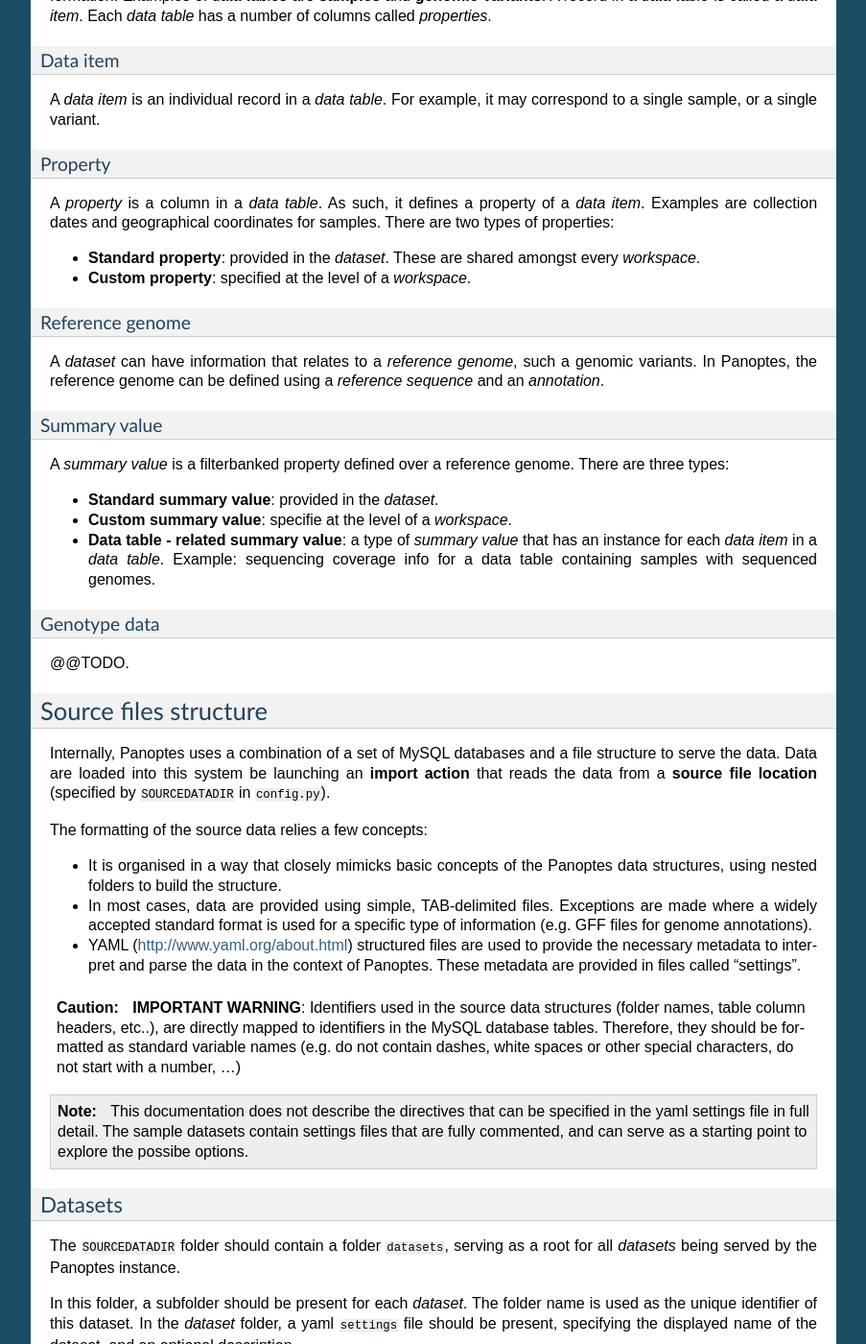
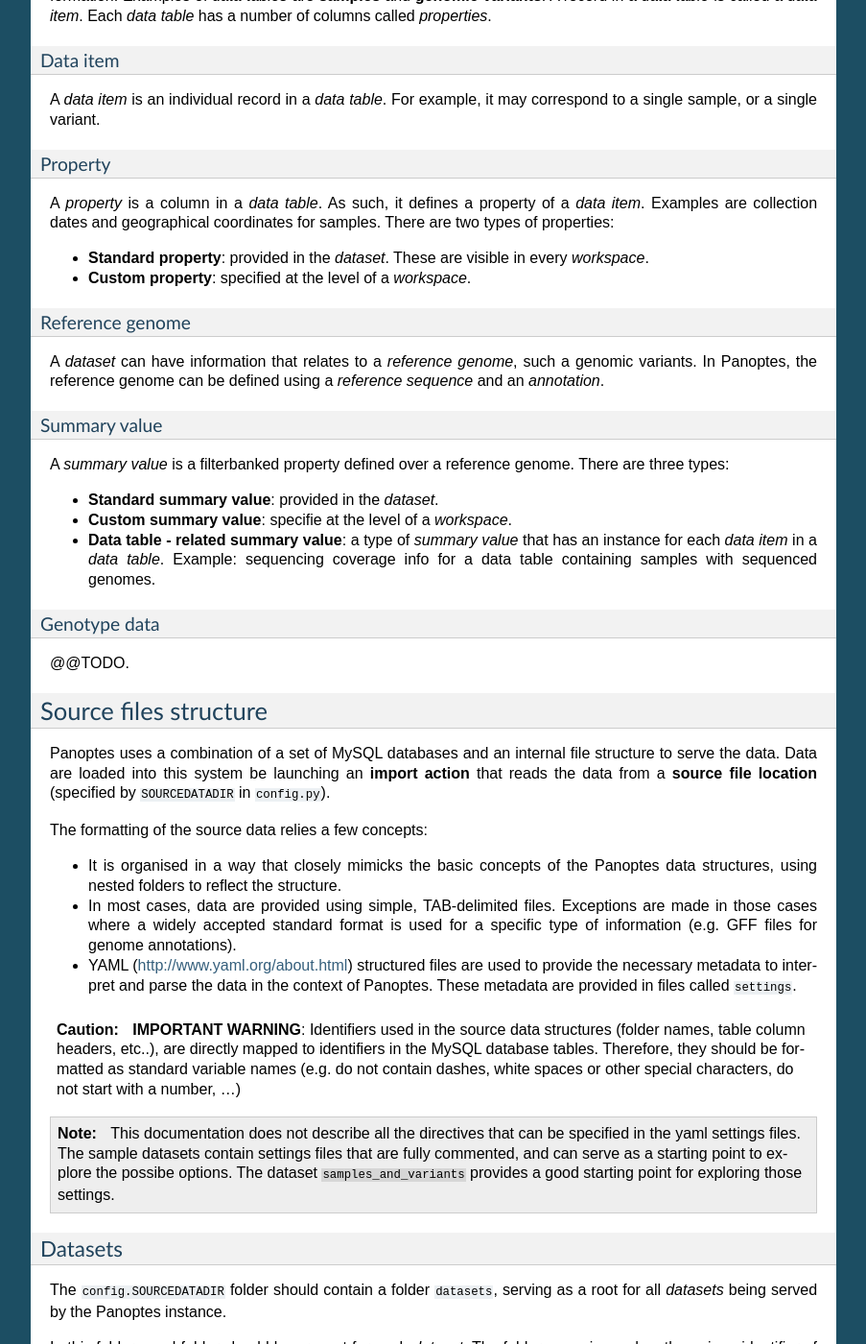
Before and after one commit to cggh/panoptes, a Sphinx documentation site: the page built from documentation/datasets.rst, in a window 1280 px wide and 1400 px high, scrolled down 1118 px. Shown: the whole window at 96% size, without its empty margins (198-1101 px from the left). Built offline with Sphinx 7.4.7, drawn with Linux system fonts in a browser that asks for light colours; some of the changed text lies outside the part shown.

Commit message:
Doc editing

```diff
--- a/documentation/datasets.rst
+++ b/documentation/datasets.rst
@@ -58,7 +58,7 @@ Property
 A *property* is a column in a *data table*. As such, it defines a property of a *data item*. Examples are collection dates and geographical coordinates for samples.
 There are two types of properties:
 
-- **Standard property**: provided in the *dataset*. These are shared amongst every *workspace*.
+- **Standard property**: provided in the *dataset*. These are visible in every *workspace*.
 - **Custom property**: specified at the level of a *workspace*.
 
 Reference genome
@@ -81,23 +81,23 @@ Genotype data
 
 Source files structure
 ----------------------
-Internally, Panoptes uses a combination of a set of MySQL databases and a file structure to serve the data. Data are loaded into this system be launching an **import action** that reads the data from a **source file location** (specified by ``SOURCEDATADIR`` in ``config.py``).
+Panoptes uses a combination of a set of MySQL databases and an internal file structure to serve the data. Data are loaded into this system be launching an **import action** that reads the data from a **source file location** (specified by ``SOURCEDATADIR`` in ``config.py``).
 
 The formatting of the source data relies a few concepts:
 
-- It is organised in a way that closely mimicks basic concepts of the Panoptes data structures, using nested folders to build the structure.
-- In most cases, data are provided using simple, TAB-delimited files. Exceptions are made where a widely accepted standard format is used for a specific type of information (e.g. GFF files for genome annotations).
-- YAML (http://www.yaml.org/about.html) structured files are used to provide the necessary metadata to interpret and parse the data in the context of Panoptes. These metadata are provided in files called "settings".
+- It is organised in a way that closely mimicks the basic concepts of the Panoptes data structures, using nested folders to reflect the structure.
+- In most cases, data are provided using simple, TAB-delimited files. Exceptions are made in those cases where a widely accepted standard format is used for a specific type of information (e.g. GFF files for genome annotations).
+- YAML (http://www.yaml.org/about.html) structured files are used to provide the necessary metadata to interpret and parse the data in the context of Panoptes. These metadata are provided in files called ``settings``.
 
 .. caution::
   **IMPORTANT WARNING**: Identifiers used in the source data structures (folder names, table column headers, etc..), are directly mapped to identifiers in the MySQL database tables. Therefore, they should be formatted as standard variable names (e.g. do not contain dashes, white spaces or other special characters, do not start with a number, ...)
 
 .. Note::
-  This documentation does not describe the directives that can be specified in the yaml settings file in full detail. The sample datasets contain settings files that are fully commented, and can serve as a starting point to explore the possibe options.
+  This documentation does not describe all the directives that can be specified in the yaml settings files. The sample datasets contain settings files that are fully commented, and can serve as a starting point to explore the possibe options. The dataset ``samples_and_variants`` provides a good starting point for exploring those settings.
 
 Datasets
 ~~~~~~~~
-The ``SOURCEDATADIR`` folder should contain a folder ``datasets``, serving as a root for all *datasets* being served by the Panoptes instance.
+The ``config.SOURCEDATADIR`` folder should contain a folder ``datasets``, serving as a root for all *datasets* being served by the Panoptes instance.
 
 In this folder, a subfolder should be present for each *dataset*. The folder name is used as the unique identifier of this dataset. In the *dataset* folder, a yaml ``settings`` file should be present, specifying the displayed name of the dataset, and an optional description.
 
@@ -126,7 +126,7 @@ Data tables
 ~~~~~~~~~~~
 In the *dataset* folder, a subfolder ``datatables`` should be present. This is the root for a set of folders, each one describing an individual *data table*, with the name of the folder serves as an identifier.
 
-In a *data table* folder, a file ``data`` should be present, containing a list of all the *data items* in the table. Each line consists in a set of TAB-delimited *properties*. The first line of the file serves as a header, specifying the identifiers of all *properties*.
+In a *data table* folder, a file ``data`` should be present, containing a list of all the *data items* in the table. Each line consists in a set of TAB-delimited *properties*. The first line of the file serves as a header, specifying the identifiers for all *properties*.
 
 In addition, a yaml ``settings`` file should be present in the *datatable* folder. This file can contain a number of settings, both at the level of the *data table*, as at the level of individual *properties*.
 
```
Also changed, not shown: other parts of documentation/datasets.rst (+1 -1 lines).
